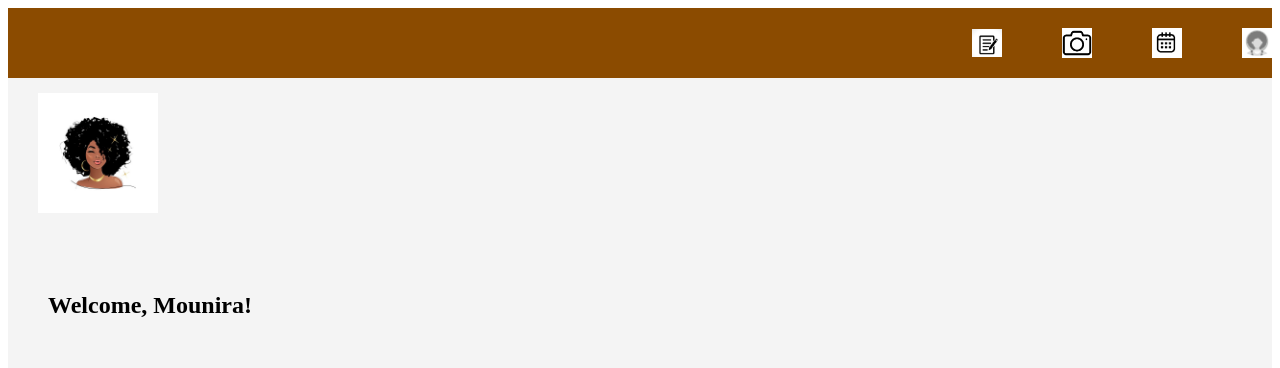
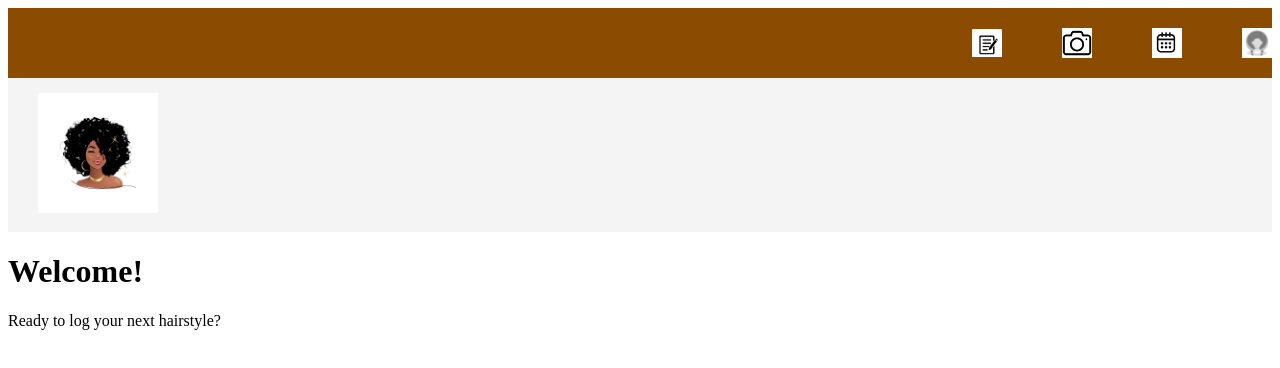
Before and after one commit to Mouniiira/CrownLog, a React (Create React App) app: page /dashboard in a window 1280 px wide. Shown: the top 368 px of the page. Built offline with nearby package versions, Linux system fonts and the light colour scheme.

Commit message:
Update Dashboard.js

```diff
--- a/src/pages/Dashboard.js
+++ b/src/pages/Dashboard.js
@@ -1,20 +1,26 @@
 import Header from "../components/Header";
 import LogoBar from "../components/LogoBar";
+import { useUser } from "../context/UserContext";
 import "./Dashboard.css";
 
 function Dashboard() {
-  const username = "Mounira";
+  const { user } = useUser();
 
   return (
     <>
       <Header />
       <LogoBar />
 
-      <div className="dashboard">
-        <h2>Welcome, {username}!</h2>
+      <div className="dashboard-page">
+        <h1 className="dashboard-welcome">
+          Welcome{user?.name ? `, ${user.name}` : ""}!
+        </h1>
+
+        <p className="dashboard-subtext">
+          Ready to log your next hairstyle?
+        </p>
       </div>
     </>
   );
 }
-
 export default Dashboard;
```
